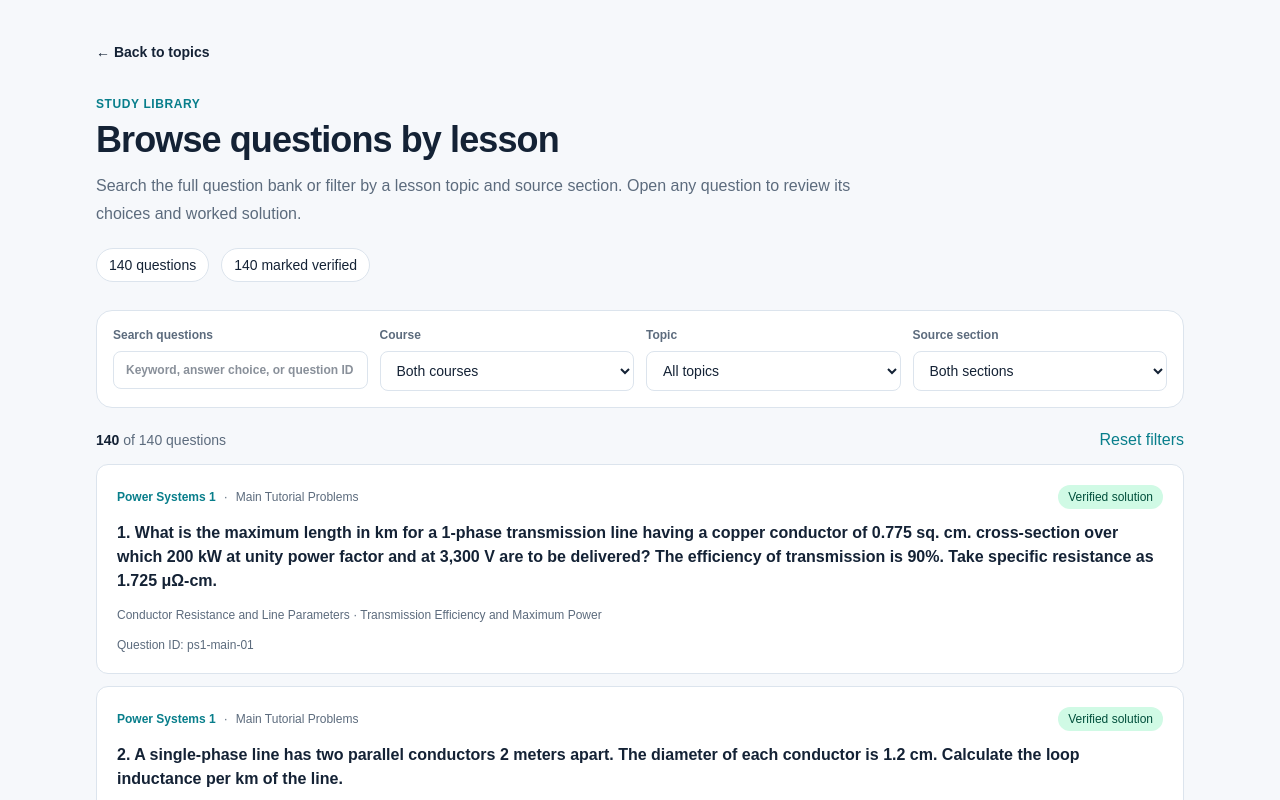
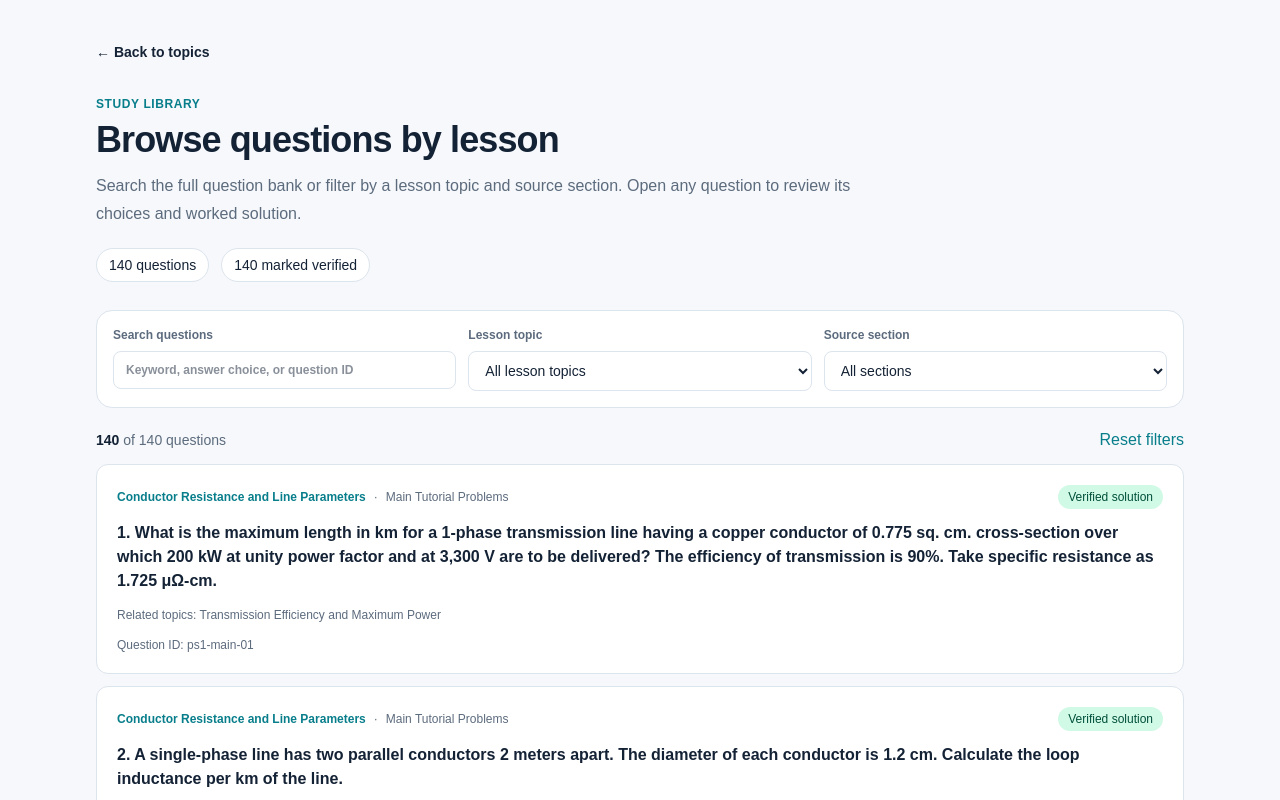
Before and after one commit to valeriovlad13-del/power-systems-lab, a Next.js app: page /problems in a window 1280 px wide. Shown: the top 800 px of the page. Built offline with nearby package versions, Linux system fonts and the light colour scheme.

Commit message:
Remove legacy course filter from question browser

```diff
--- a/components/problems/problem-browser.tsx
+++ b/components/problems/problem-browser.tsx
@@ -5,25 +5,16 @@ import { useMemo, useState } from "react";
 import { problems } from "@/content/problems";
 import { topics } from "@/content/topics";
 
-type CourseFilter = "all" | "power-systems-1" | "power-systems-2";
 type SectionFilter = "all" | "Main Tutorial Problems" | "Out of the Box Questions";
 
-const courseLabels: Record<Exclude<CourseFilter, "all">, string> = {
-  "power-systems-1": "Power Systems 1",
-  "power-systems-2": "Power Systems 2",
-};
-
-export default function ProblemBrowser({ initialCourse = "all", initialTopic = "all" }: { initialCourse?: CourseFilter; initialTopic?: string }) {
+export default function ProblemBrowser({ initialTopic = "all" }: { initialTopic?: string }) {
   const [search, setSearch] = useState("");
-  const [course, setCourse] = useState<CourseFilter>(initialCourse);
   const [topic, setTopic] = useState(initialTopic);
   const [section, setSection] = useState<SectionFilter>("all");
 
-  const availableTopics = topics.filter((item) => course === "all" || item.courseId === course);
   const filtered = useMemo(() => {
     const term = search.trim().toLocaleLowerCase();
     return problems.filter((problem) => {
-      const matchesCourse = course === "all" || problem.courseId === course;
       const matchesTopic = topic === "all" || problem.topicIds.includes(topic);
       const matchesSection = section === "all" || problem.source.originalSection === section;
       const topicText = problem.topicIds
@@ -34,60 +25,48 @@ export default function ProblemBrowser({ initialCourse = "all", initialTopic = "
         ...problem.choices.map((choice) => choice.text),
         problem.id,
         problem.source.originalSection,
-        problem.courseId,
         topicText,
       ].join(" ").toLocaleLowerCase();
       const matchesText = !term
         || searchableText.includes(term)
         || String(problem.source.originalQuestionNumber) === term;
-      return matchesCourse && matchesTopic && matchesSection && matchesText;
+      return matchesTopic && matchesSection && matchesText;
     });
-  }, [course, topic, section, search]);
-
-  function changeCourse(value: CourseFilter) {
-    setCourse(value);
-    setTopic("all");
-  }
+  }, [topic, section, search]);
 
   return (
     <div className="mt-7">
-      <div className="grid gap-3 rounded-2xl border border-[var(--border)] bg-white p-4 sm:grid-cols-2 lg:grid-cols-4">
+      <div className="grid gap-3 rounded-2xl border border-[var(--border)] bg-white p-4 sm:grid-cols-2 lg:grid-cols-3">
         <label className="text-xs font-semibold text-[var(--muted)]">Search questions
           <input value={search} onChange={(event) => setSearch(event.target.value)} placeholder="Keyword, answer choice, or question ID" aria-label="Search questions by keyword, answer choice, or question ID" className="mt-2 w-full rounded-lg border border-[var(--border)] px-3 py-2.5 text-sm font-normal text-[var(--foreground)] outline-none focus:border-[var(--accent)]" />
         </label>
-        <label className="text-xs font-semibold text-[var(--muted)]">Course
-          <select value={course} onChange={(event) => changeCourse(event.target.value as CourseFilter)} className="mt-2 w-full rounded-lg border border-[var(--border)] bg-white px-3 py-2.5 text-sm font-normal text-[var(--foreground)]">
-            <option value="all">Both courses</option><option value="power-systems-1">Power Systems 1</option><option value="power-systems-2">Power Systems 2</option>
-          </select>
-        </label>
-        <label className="text-xs font-semibold text-[var(--muted)]">Topic
+        <label className="text-xs font-semibold text-[var(--muted)]">Lesson topic
           <select value={topic} onChange={(event) => setTopic(event.target.value)} className="mt-2 w-full rounded-lg border border-[var(--border)] bg-white px-3 py-2.5 text-sm font-normal text-[var(--foreground)]">
-            <option value="all">All topics</option>
-            {availableTopics.map((item) => <option key={item.id} value={item.id}>{item.title}</option>)}
+            <option value="all">All lesson topics</option>
+            {topics.map((item) => <option key={item.id} value={item.id}>{item.title}</option>)}
           </select>
         </label>
         <label className="text-xs font-semibold text-[var(--muted)]">Source section
           <select value={section} onChange={(event) => setSection(event.target.value as SectionFilter)} className="mt-2 w-full rounded-lg border border-[var(--border)] bg-white px-3 py-2.5 text-sm font-normal text-[var(--foreground)]">
-            <option value="all">Both sections</option><option value="Main Tutorial Problems">Main Tutorial Problems</option><option value="Out of the Box Questions">Out of the Box Questions</option>
+            <option value="all">All sections</option><option value="Main Tutorial Problems">Main Tutorial Problems</option><option value="Out of the Box Questions">Out of the Box Questions</option>
           </select>
         </label>
       </div>
       <div className="mt-5 flex items-center justify-between gap-3">
         <p className="text-sm text-[var(--muted)]" aria-live="polite"><strong className="text-[var(--foreground)]">{filtered.length}</strong> of {problems.length} questions</p>
-        <button type="button" onClick={() => { setSearch(""); setCourse("all"); setTopic("all"); setSection("all"); }} className="text-sm font-semibold text-[var(--accent)] hover:underline">Reset filters</button>
+        <button type="button" onClick={() => { setSearch(""); setTopic("all"); setSection("all"); }} className="text-sm font-semibold text-[var(--accent)] hover:underline">Reset filters</button>
       </div>
       <div className="mt-3 space-y-3">
         {filtered.map((problem) => {
-          const courseLabel = courseLabels[problem.courseId];
           const topicNames = problem.topicIds.map((id) => topics.find((item) => item.id === id)?.title).filter(Boolean);
           return <Link key={problem.id} href={`/problems/${problem.id}`} className="block rounded-xl border border-[var(--border)] bg-white p-4 transition hover:border-[var(--accent)] hover:shadow-sm sm:p-5">
-            <div className="flex flex-wrap items-center gap-2 text-xs"><span className="font-semibold text-[var(--accent)]">{courseLabel}</span><span className="text-[var(--muted)]">·</span><span className="text-[var(--muted)]">{problem.source.originalSection}</span><span className={`ml-auto rounded-full px-2.5 py-1 font-medium ${problem.verificationStatus === "verified" ? "bg-emerald-100 text-emerald-900" : "border border-amber-200 bg-amber-50 text-amber-900"}`}>{problem.verificationStatus === "verified" ? "Verified solution" : "Solution pending review"}</span></div>
+            <div className="flex flex-wrap items-center gap-2 text-xs"><span className="font-semibold text-[var(--accent)]">{topicNames[0] ?? "Uncategorized lesson"}</span><span className="text-[var(--muted)]">·</span><span className="text-[var(--muted)]">{problem.source.originalSection}</span><span className={`ml-auto rounded-full px-2.5 py-1 font-medium ${problem.verificationStatus === "verified" ? "bg-emerald-100 text-emerald-900" : "border border-amber-200 bg-amber-50 text-amber-900"}`}>{problem.verificationStatus === "verified" ? "Verified solution" : "Solution pending review"}</span></div>
             <h2 className="mt-3 font-semibold leading-6">{problem.source.originalQuestionNumber}. {problem.statement}</h2>
-            {topicNames.length > 0 && <p className="mt-3 text-xs leading-5 text-[var(--muted)]">{topicNames.join(" · ")}</p>}
+            {topicNames.length > 1 && <p className="mt-3 text-xs leading-5 text-[var(--muted)]">Related topics: {topicNames.slice(1).join(" · ")}</p>}
             <p className="mt-3 text-xs text-[var(--muted)]">Question ID: {problem.id}</p>
           </Link>;
         })}
-        {filtered.length === 0 && <div className="rounded-xl border border-dashed border-[var(--border)] p-10 text-center"><p className="font-semibold">No questions match these filters.</p><p className="mt-2 text-sm text-[var(--muted)]">Try a different keyword, course, or topic.</p></div>}
+        {filtered.length === 0 && <div className="rounded-xl border border-dashed border-[var(--border)] p-10 text-center"><p className="font-semibold">No questions match these filters.</p><p className="mt-2 text-sm text-[var(--muted)]">Try a different keyword, lesson topic, or source section.</p></div>}
       </div>
     </div>
   );
```
